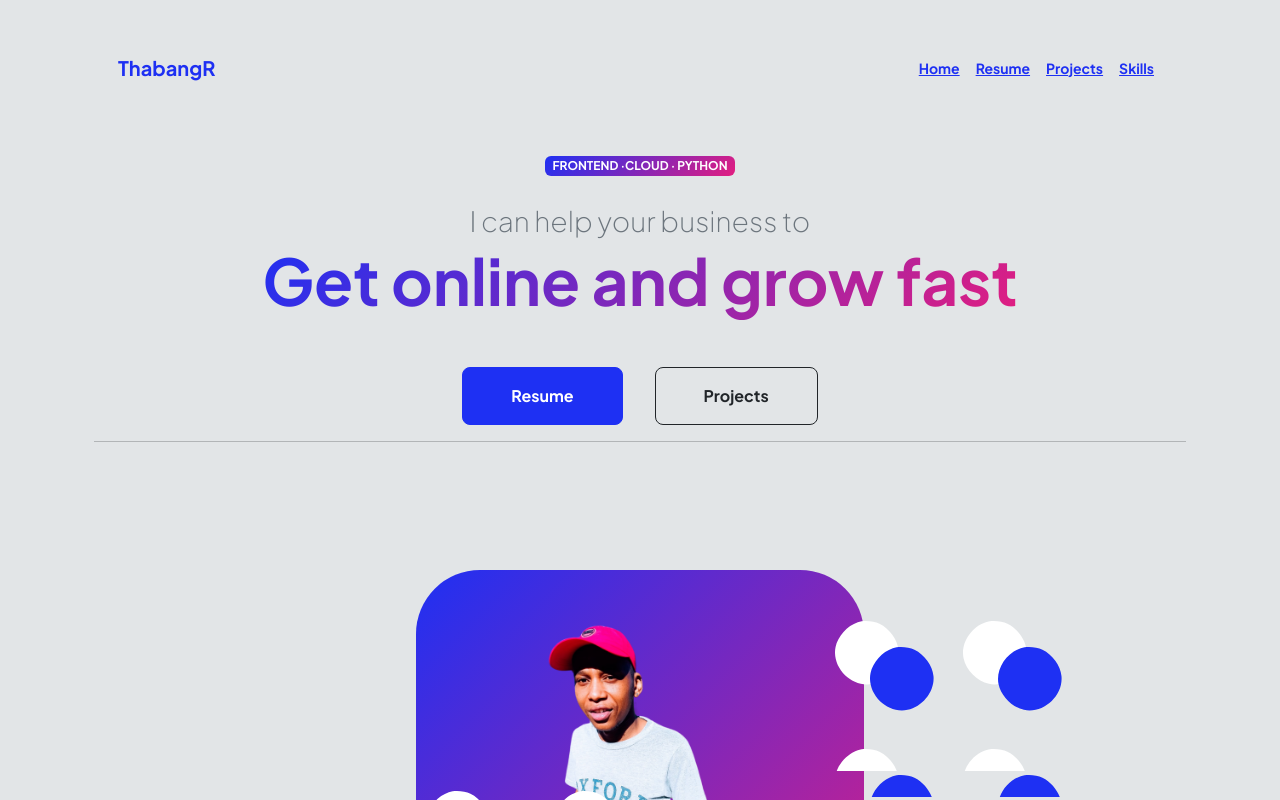
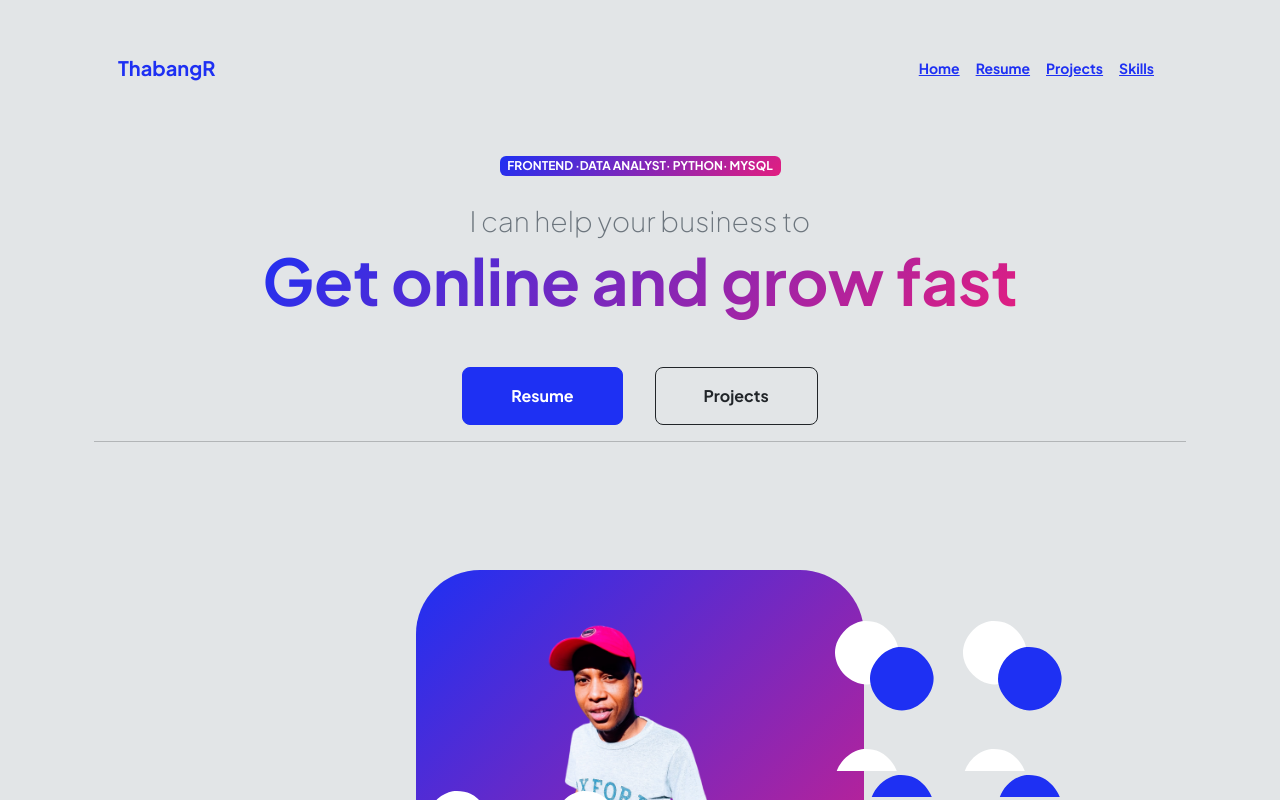
Before and after one commit to PLThabangR/TR-Portfolio, a React (Vite) app: page / in a window 1280 px wide. Shown: the top 800 px of the page. Built offline with nearby package versions, Linux system fonts and the light colour scheme.

Commit message:
Added My SQL to the header

```diff
--- a/src/components/Index.jsx
+++ b/src/components/Index.jsx
@@ -12,7 +12,7 @@ const Index = () => {
             <div className="col-xxl-5">
 
                 <div className="text-center text-xxl-start">
-                    <div className="badge bg-gradient-primary-to-secondary text-white mb-4"><div className="text-uppercase">Frontend &middot;Cloud &middot; Python</div></div>
+                    <div className="badge bg-gradient-primary-to-secondary text-white mb-4"><div className="text-uppercase">Frontend &middot;Data Analyst&middot; Python&middot; MySQL</div></div>
                     <div className="fs-3 fw-light text-muted">I can help your business to</div>
                     <h1 className="display-3 fw-bolder mb-5"><span className="text-gradient d-inline">Get online and grow fast</span></h1>
                     <div className="d-grid gap-3 d-sm-flex justify-content-sm-center justify-content-xxl-start mb-3">
```
